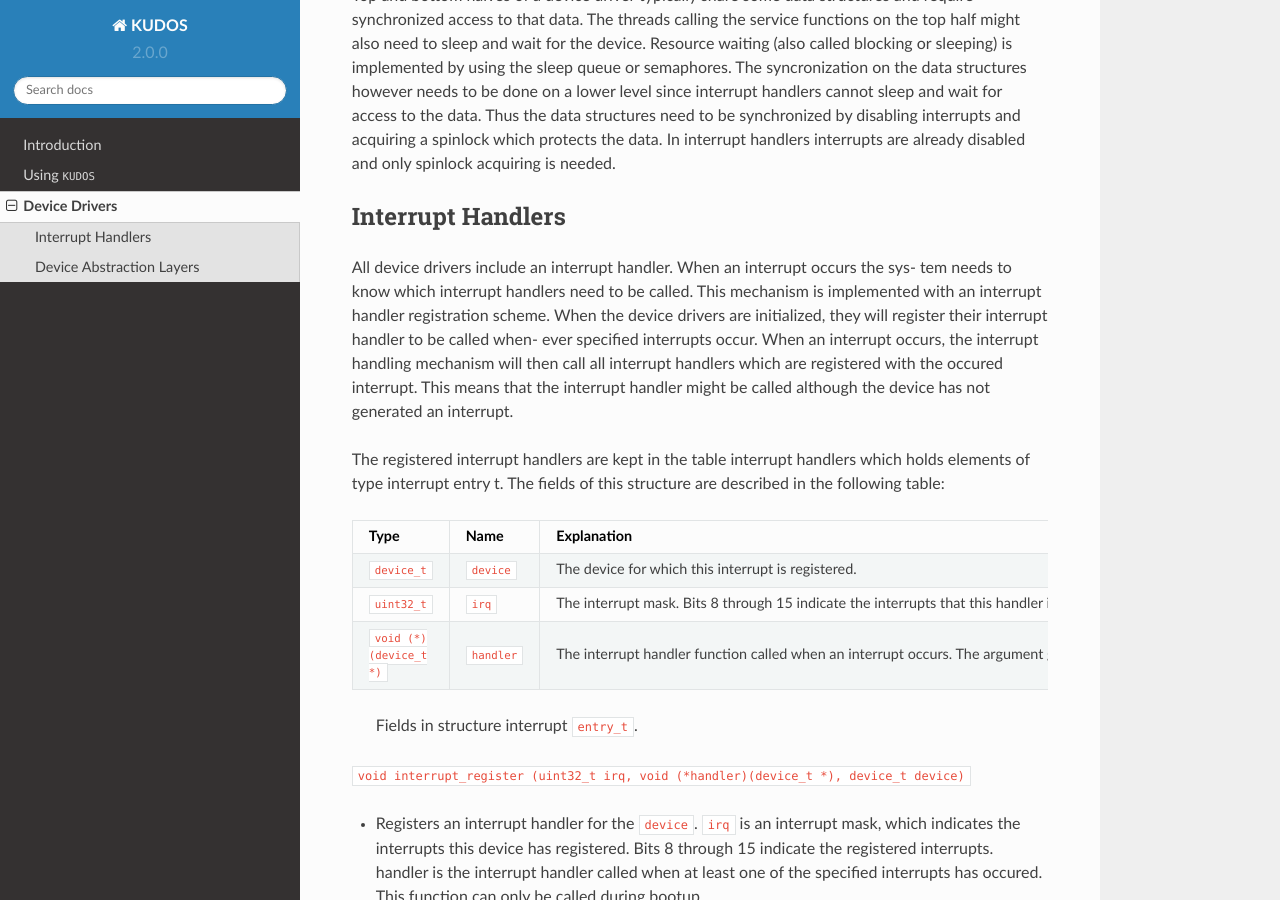
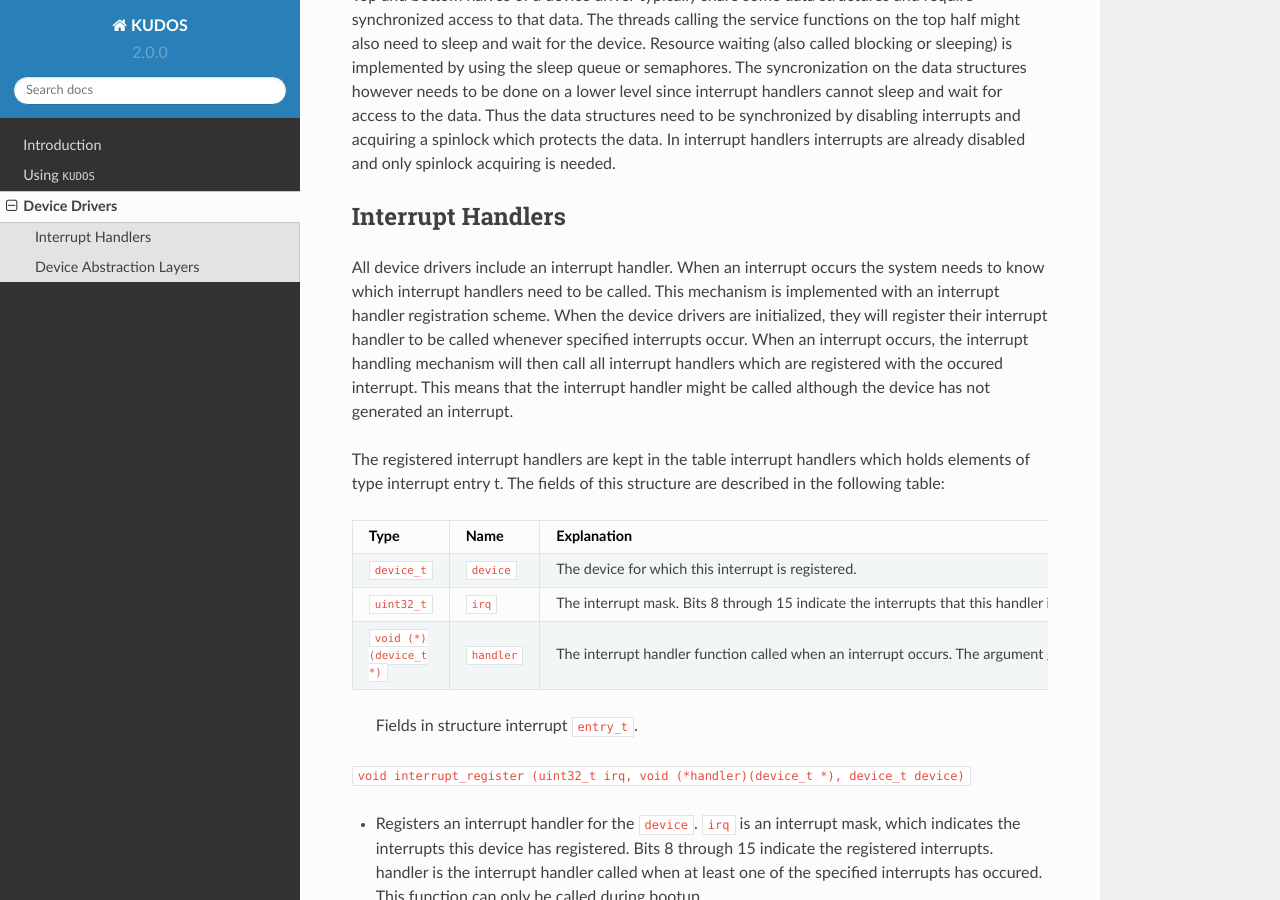
Before and after one commit to DIKU-EDU/kudos, a Sphinx documentation site: the page built from docs/device-drivers.rst, in a window 1280 px wide and 900 px high, scrolled down 777 px. Built offline with Sphinx 7.4.7 and the Read the Docs theme 2.0.0, drawn with Linux system fonts in a browser that asks for light colours.

Commit message:
remove the hyphenation

```diff
--- a/docs/device-drivers.rst
+++ b/docs/device-drivers.rst
@@ -45,13 +45,13 @@ Interrupt Handlers
 ------------------
 
 All device drivers include an interrupt handler. When an interrupt occurs the
-sys- tem needs to know which interrupt handlers need to be called. This
-mechanism is implemented with an interrupt handler registration scheme. When
-the device drivers are initialized, they will register their interrupt handler
-to be called when- ever specified interrupts occur. When an interrupt occurs,
-the interrupt handling mechanism will then call all interrupt handlers which
-are registered with the occured interrupt. This means that the interrupt
-handler might be called although the device has not generated an interrupt.
+system needs to know which interrupt handlers need to be called. This mechanism
+is implemented with an interrupt handler registration scheme. When the device
+drivers are initialized, they will register their interrupt handler to be
+called whenever specified interrupts occur. When an interrupt occurs, the
+interrupt handling mechanism will then call all interrupt handlers which are
+registered with the occured interrupt. This means that the interrupt handler
+might be called although the device has not generated an interrupt.
 
 The registered interrupt handlers are kept in the table interrupt handlers
 which holds elements of type interrupt entry t. The fields of this structure
```
